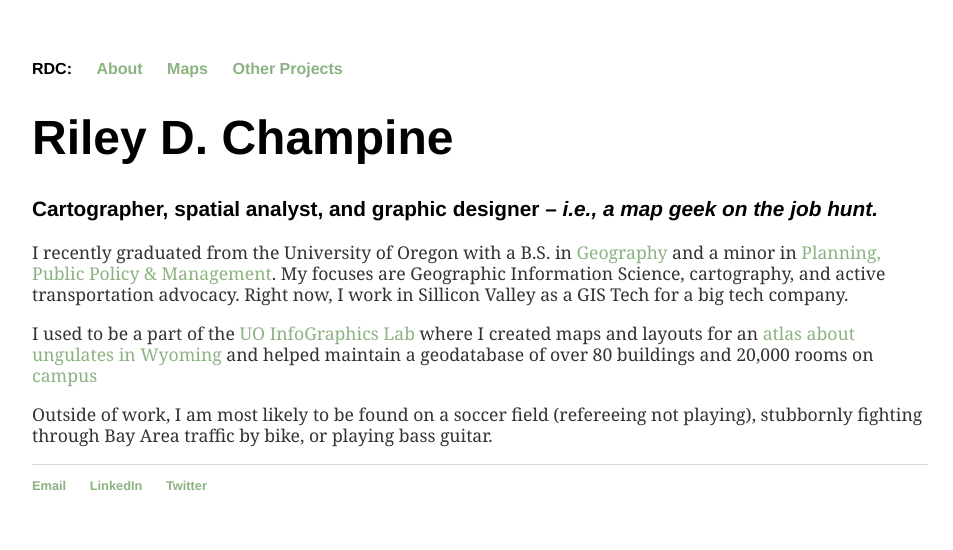
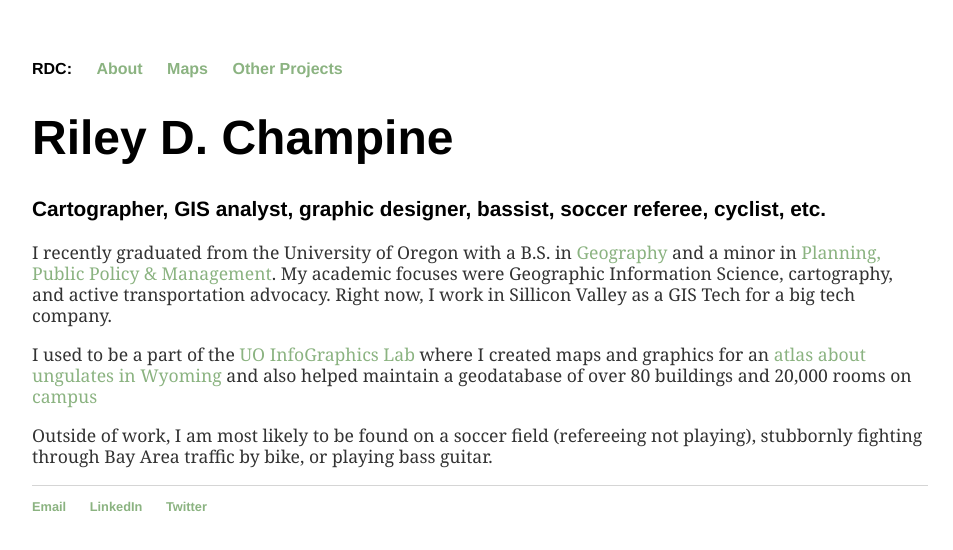
Before and after one commit to rileydchampine/rileydchampine.github.io, a Jekyll site: the page built from index.html, in a window 1280 px wide. Shown: the top 550 px of the page, without its empty margins (160-1113 px from the left). Built offline with Jekyll 4.4.1, drawn with Linux system fonts in a browser that asks for light colours.

Commit message:
Update index.html

```diff
--- a/index.html
+++ b/index.html
@@ -4,8 +4,8 @@ title: RDC – Home
 ---
     <div class="blurb">
        	<h1>Riley D. Champine</h1>
-       		<h3>Cartographer, spatial analyst, and graphic designer – <em>i.e., a map geek on the job hunt.</em></h3>
-		<p>I recently graduated from the University of Oregon with a B.S. in <a href="http://geography.uoregon.edu/">Geography </a> and a minor in <a href="https://pppm.uoregon.edu/">Planning, Public Policy &amp; Management</a>. My focuses are Geographic Information Science, cartography, and active transportation advocacy. Right now, I work in Sillicon Valley as a GIS Tech for a big tech company.</p>
-		<p>I used to be a part of the <a href=http://infographics.uoregon.edu/>UO InfoGraphics Lab</a> where I created maps and layouts for an <a href="http://migrationinitiative.org/content/atlas-wildlife-migration">atlas about ungulates in Wyoming</a></strong> and helped maintain a geodatabase of over 80 buildings and 20,000 rooms on <a href="http://infographics.uoregon.edu/services/campus-mapping/" target="_blank">campus</a></p>
+       		<h3>Cartographer, GIS analyst, graphic designer, bassist, soccer referee, cyclist, etc.</h3>
+		<p>I recently graduated from the University of Oregon with a B.S. in <a href="http://geography.uoregon.edu/">Geography </a> and a minor in <a href="https://pppm.uoregon.edu/">Planning, Public Policy &amp; Management</a>. My academic focuses were Geographic Information Science, cartography, and active transportation advocacy. Right now, I work in Sillicon Valley as a GIS Tech for a big tech company.</p>
+		<p>I used to be a part of the <a href=http://infographics.uoregon.edu/>UO InfoGraphics Lab</a> where I created maps and graphics for an <a href="http://migrationinitiative.org/content/atlas-wildlife-migration">atlas about ungulates in Wyoming</a></strong> and also helped maintain a geodatabase of over 80 buildings and 20,000 rooms on <a href="http://infographics.uoregon.edu/services/campus-mapping/" target="_blank">campus</a></p>
 		<p>Outside of work, I am most likely to be found on a soccer field (refereeing not playing), stubbornly fighting through Bay Area traffic by bike, or playing bass guitar.</p>
 	</div><!-- /.blurb -->
```
